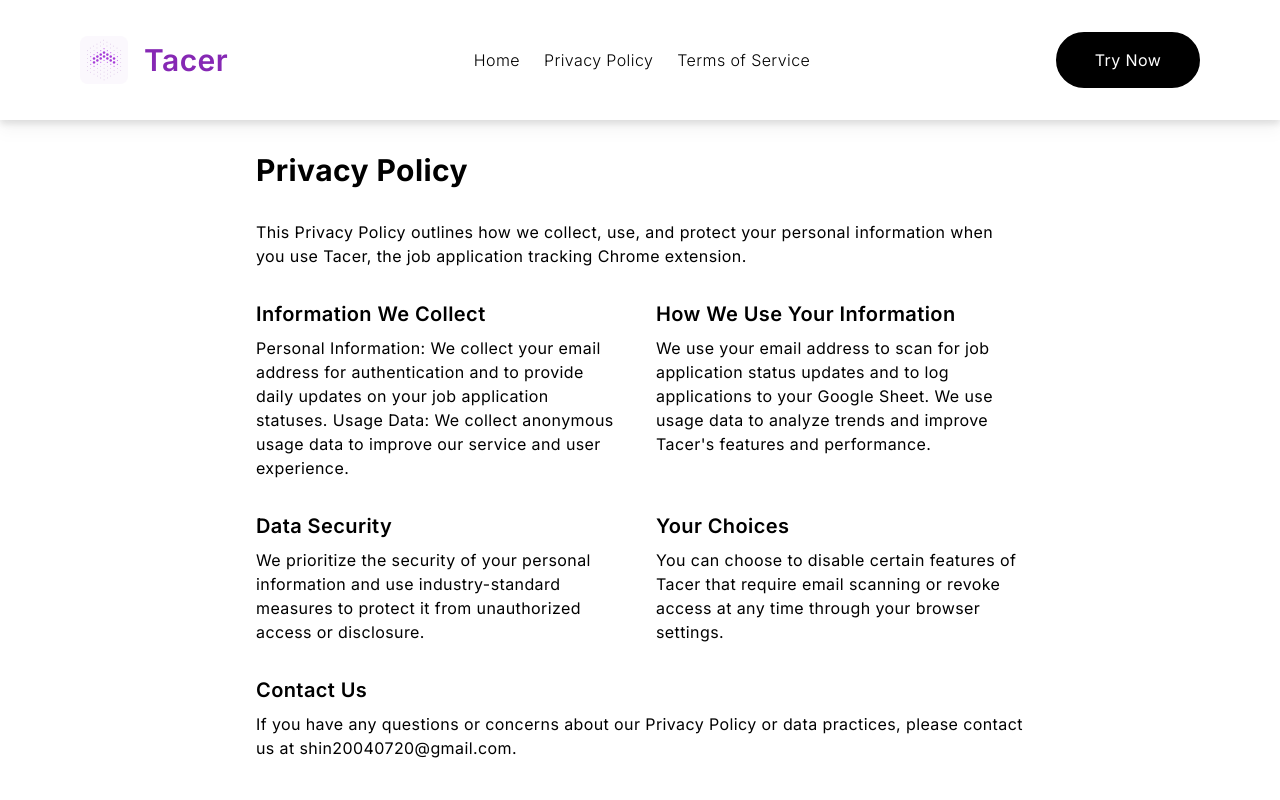
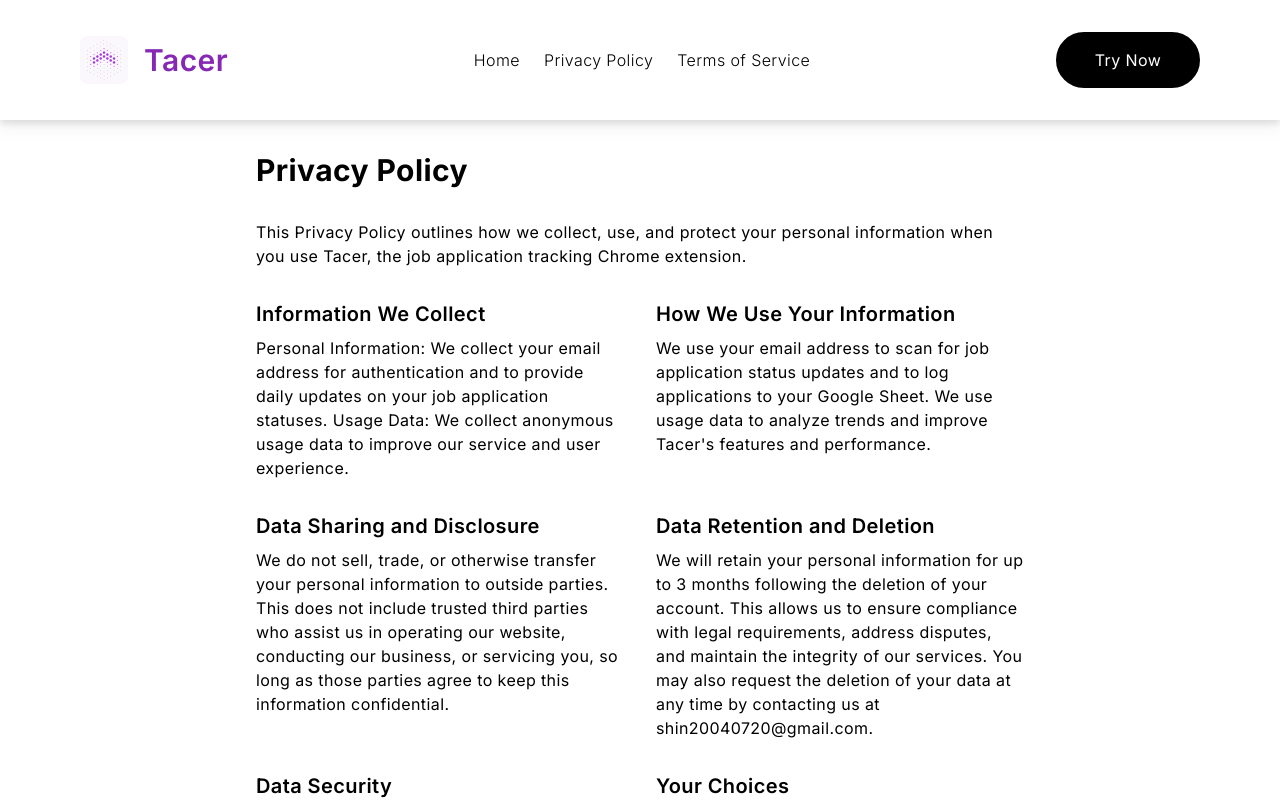
Before and after one commit to ShaneYokota72/Tacer, a Next.js app: page /privacy in a window 1280 px wide. Shown: the top 800 px of the page. Built offline with nearby package versions, Linux system fonts and the light colour scheme.

Commit message:
fix: added info to meet oauth verification requirements

```diff
--- a/src/app/privacy/page.tsx
+++ b/src/app/privacy/page.tsx
@@ -9,6 +9,14 @@ export default function page() {
     {
       title: "How We Use Your Information",
       description: "We use your email address to scan for job application status updates and to log applications to your Google Sheet. We use usage data to analyze trends and improve Tacer's features and performance."
+    },
+    {
+      title: "Data Sharing and Disclosure",
+      description: "We do not sell, trade, or otherwise transfer your personal information to outside parties. This does not include trusted third parties who assist us in operating our website, conducting our business, or servicing you, so long as those parties agree to keep this information confidential."
+    },
+    {
+      title: "Data Retention and Deletion",
+      description: "We will retain your personal information for up to 3 months following the deletion of your account. This allows us to ensure compliance with legal requirements, address disputes, and maintain the integrity of our services. You may also request the deletion of your data at any time by contacting us at shin20040720@gmail.com."
     },
     {
       title: "Data Security",
```
